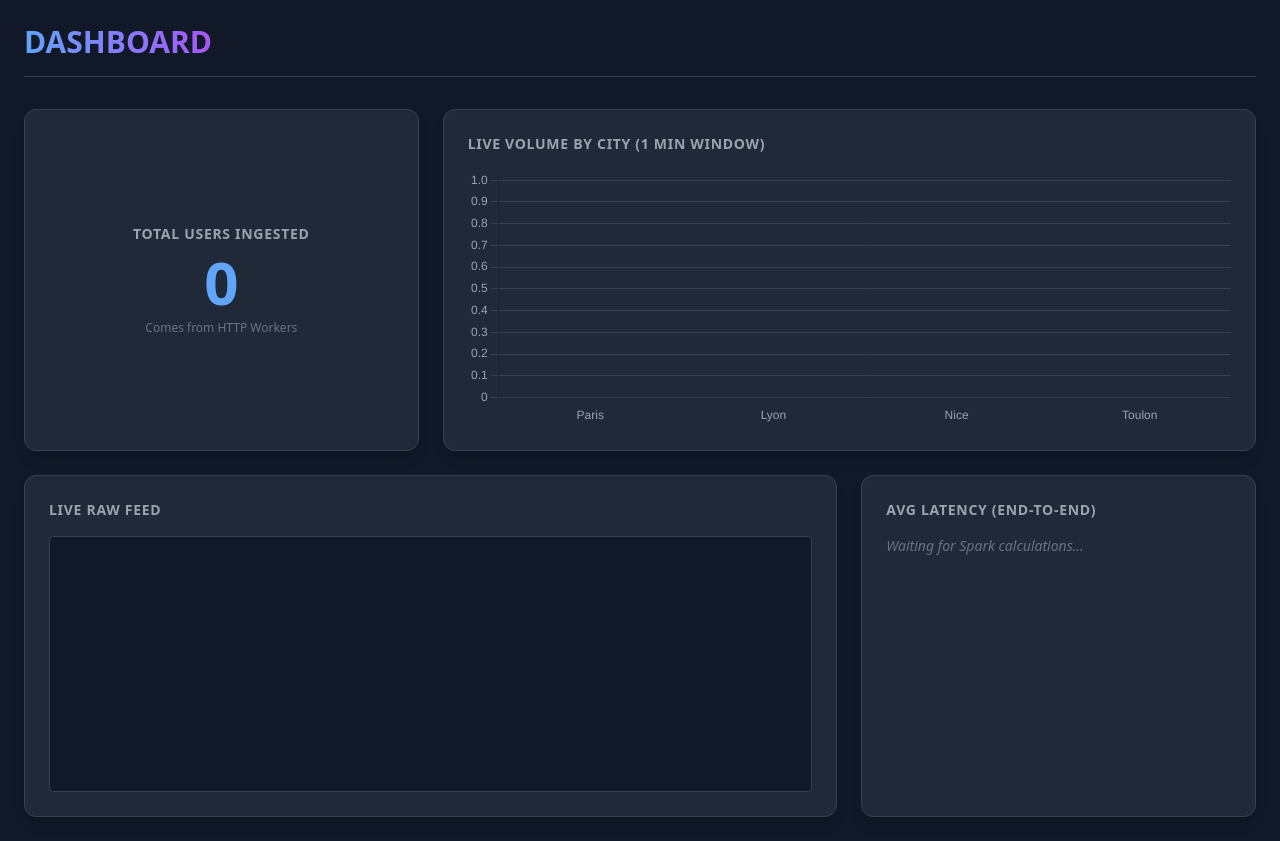
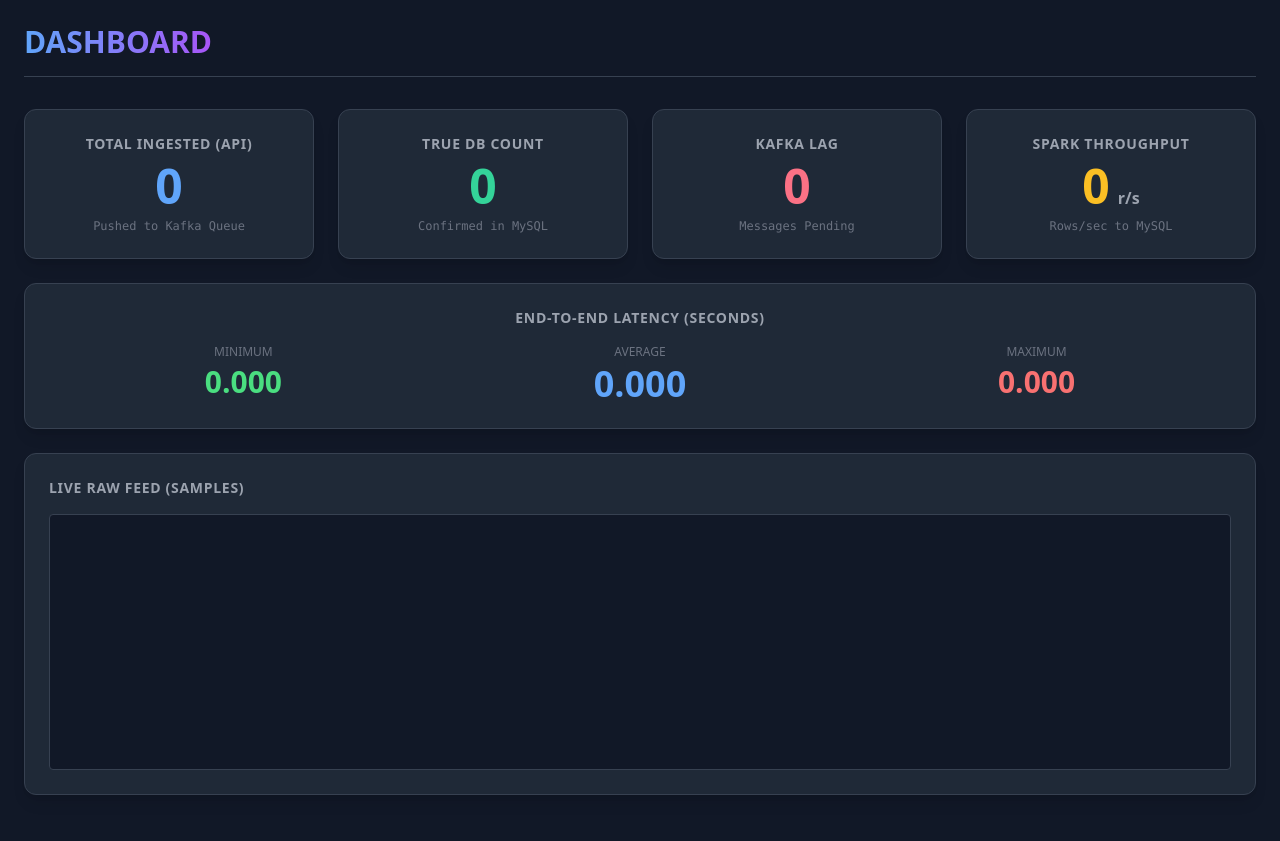
Before and after one commit to Lapsire/data-pipeline, a website: page api/public/index.html in a window 1280 px wide. After the commit the page ends 819 px from the top, so only its background shows below. Drawn offline with nearby package versions, Linux system fonts and the light colour scheme; no server answers.

Commit message:
add new dashboard with new metrics, and try to optimize spark delay consuming

```diff
--- a/api/public/index.html
+++ b/api/public/index.html
@@ -1,11 +1,10 @@
 <!DOCTYPE html>
-<html lang="en" class="dark">
+<html lang="fr" class="dark">
 <head>
     <meta charset="UTF-8">
     <meta name="viewport" content="width=device-width, initial-scale=1.0">
     <title>Dashboard</title>
     <script src="https://cdn.tailwindcss.com"></script>
-    <script src="https://cdn.jsdelivr.net/npm/chart.js"></script>
     <script src="/socket.io/socket.io.js"></script>
     <style>
         ::-webkit-scrollbar { width: 6px; }
@@ -24,76 +23,76 @@
         </div>
     </header>
 
-    <div class="grid grid-cols-1 lg:grid-cols-3 gap-6">
+    <div class="grid grid-cols-1 md:grid-cols-2 lg:grid-cols-4 gap-6 mb-6">
 
-        <div class="bg-gray-800 rounded-xl p-6 border border-gray-700 shadow-lg col-span-1 lg:col-span-1 flex flex-col justify-center items-center">
-            <h2 class="text-gray-400 text-sm font-semibold uppercase tracking-wider mb-2">Total Users Ingested</h2>
-            <div id="total-users" class="text-6xl font-black text-blue-400 tabular-nums">0</div>
-            <p class="text-gray-500 text-xs mt-2">Comes from HTTP Workers</p>
+        <div class="bg-gray-800 rounded-xl p-6 border border-gray-700 shadow-lg flex flex-col justify-center items-center text-center">
+            <h2 class="text-gray-400 text-sm font-semibold uppercase tracking-wider mb-2">Total Ingested (API)</h2>
+            <div id="total-users" class="text-5xl font-black text-blue-400 tabular-nums">0</div>
+            <p class="text-gray-500 text-xs mt-2 font-mono">Pushed to Kafka Queue</p>
         </div>
 
-        <div class="bg-gray-800 rounded-xl p-6 border border-gray-700 shadow-lg col-span-1 lg:col-span-2">
-            <h2 class="text-gray-400 text-sm font-semibold uppercase tracking-wider mb-4">Live Volume by City (1 min Window)</h2>
-            <div class="relative h-64 w-full">
-                <canvas id="cityChart"></canvas>
+        <div class="bg-gray-800 rounded-xl p-6 border border-gray-700 shadow-lg flex flex-col justify-center items-center text-center">
+            <h2 class="text-gray-400 text-sm font-semibold uppercase tracking-wider mb-2">True DB Count</h2>
+            <div id="db-count" class="text-5xl font-black text-emerald-400 tabular-nums">0</div>
+            <p class="text-gray-500 text-xs mt-2 font-mono">Confirmed in MySQL</p>
+        </div>
+
+        <div class="bg-gray-800 rounded-xl p-6 border border-gray-700 shadow-lg flex flex-col justify-center items-center text-center">
+            <h2 class="text-gray-400 text-sm font-semibold uppercase tracking-wider mb-2">Kafka Lag</h2>
+            <div id="kafka-lag" class="text-5xl font-black text-rose-400 tabular-nums">0</div>
+            <p class="text-gray-500 text-xs mt-2 font-mono">Messages Pending</p>
+        </div>
+
+        <div class="bg-gray-800 rounded-xl p-6 border border-gray-700 shadow-lg flex flex-col justify-center items-center text-center">
+            <h2 class="text-gray-400 text-sm font-semibold uppercase tracking-wider mb-2">Spark Throughput</h2>
+            <div class="flex items-baseline gap-2">
+                <div id="throughput" class="text-5xl font-black text-amber-400 tabular-nums">0</div>
+                <span class="text-gray-400 font-bold">r/s</span>
+            </div>
+            <p class="text-gray-500 text-xs mt-2 font-mono">Rows/sec to MySQL</p>
+        </div>
+
+        <div class="bg-gray-800 rounded-xl p-6 border border-gray-700 shadow-lg col-span-1 md:col-span-2 lg:col-span-4 flex flex-col justify-center items-center">
+            <h2 class="text-gray-400 text-sm font-semibold uppercase tracking-wider mb-4">End-to-End Latency (Seconds)</h2>
+            <div class="flex w-full justify-around text-center">
+                <div>
+                    <div class="text-gray-500 text-xs uppercase mb-1">Minimum</div>
+                    <div id="lat-min" class="text-3xl font-bold text-green-400 tabular-nums">0.000</div>
+                </div>
+                <div>
+                    <div class="text-gray-500 text-xs uppercase mb-1">Average</div>
+                    <div id="lat-avg" class="text-4xl font-black text-blue-400 tabular-nums">0.000</div>
+                </div>
+                <div>
+                    <div class="text-gray-500 text-xs uppercase mb-1">Maximum</div>
+                    <div id="lat-max" class="text-3xl font-bold text-red-400 tabular-nums">0.000</div>
+                </div>
             </div>
         </div>
+    </div>
 
-        <div class="bg-gray-800 rounded-xl p-6 border border-gray-700 shadow-lg col-span-1 lg:col-span-2">
-            <h2 class="text-gray-400 text-sm font-semibold uppercase tracking-wider mb-4">Live Raw Feed</h2>
-            <div class="bg-gray-900 rounded border border-gray-700 h-64 overflow-y-auto p-4 font-mono text-xs" id="live-feed">
-                </div>
-        </div>
-
-        <div class="bg-gray-800 rounded-xl p-6 border border-gray-700 shadow-lg col-span-1 lg:col-span-1">
-            <h2 class="text-gray-400 text-sm font-semibold uppercase tracking-wider mb-4">Avg Latency (End-to-End)</h2>
-            <ul id="latency-list" class="space-y-4">
-                <li class="text-gray-500 italic text-sm">Waiting for Spark calculations...</li>
-                </ul>
-        </div>
-
+    <div class="bg-gray-800 rounded-xl p-6 border border-gray-700 shadow-lg">
+        <h2 class="text-gray-400 text-sm font-semibold uppercase tracking-wider mb-4">Live Raw Feed (Samples)</h2>
+        <div class="bg-gray-900 rounded border border-gray-700 h-64 overflow-y-auto p-4 font-mono text-xs" id="live-feed">
+            </div>
     </div>
 
     <script>
         const socket = io();
 
+        // DOM Refs
+        const totalUsersEl = document.getElementById('total-users');
+        const dbCountEl = document.getElementById('db-count');
+        const kafkaLagEl = document.getElementById('kafka-lag');
+        const throughputEl = document.getElementById('throughput');
+        const latMinEl = document.getElementById('lat-min');
+        const latAvgEl = document.getElementById('lat-avg');
+        const latMaxEl = document.getElementById('lat-max');
+        const liveFeedEl = document.getElementById('live-feed');
+
         // State vars
         let totalIngested = 0;
-        const chartData = {
-            labels: ['Paris', 'Lyon', 'Nice', 'Toulon'],
-            datasets: [{
-                label: 'Users per 1 min',
-                data: [0, 0, 0, 0],
-                backgroundColor: [
-                    'rgba(59, 130, 246, 0.8)', // Blue
-                    'rgba(139, 92, 246, 0.8)', // Purple
-                    'rgba(16, 185, 129, 0.8)', // Emerald
-                    'rgba(245, 158, 11, 0.8)'  // Amber
-                ],
-                borderRadius: 4
-            }]
-        };
-        let latestWindowStart = "";
-
-        const ctx = document.getElementById('cityChart').getContext('2d');
-        const cityChart = new Chart(ctx, {
-            type: 'bar',
-            data: chartData,
-            options: {
-                responsive: true,
-                maintainAspectRatio: false,
-                animation: { duration: 500 },
-                plugins: { legend: { display: false } },
-                scales: {
-                    y: { beginAtZero: true, grid: { color: '#374151' }, ticks: { color: '#9CA3AF' } },
-                    x: { grid: { display: false }, ticks: { color: '#9CA3AF' } }
-                }
-            }
-        });
-
-        const totalUsersEl = document.getElementById('total-users');
-        const liveFeedEl = document.getElementById('live-feed');
-
+        let dbCount = 0;
         let bufferedCount = 0;
         let userLogsBuffer = [];
 
@@ -102,9 +101,19 @@
 
             userLogsBuffer.push(...payload.samples);
 
-            if (userLogsBuffer.length > 15) {
-                userLogsBuffer = userLogsBuffer.slice(-15);
+            if (userLogsBuffer.length > 20) {
+                userLogsBuffer = userLogsBuffer.slice(-20);
             }
+        });
+
+        socket.on('metrics_update', (metric) => {
+            dbCount += metric.count;
+            dbCountEl.innerText = dbCount.toLocaleString();
+
+            throughputEl.innerText = Math.round(metric.throughput).toLocaleString();
+            latMinEl.innerText = metric.min_latency.toFixed(3);
+            latAvgEl.innerText = metric.avg_latency.toFixed(3);
+            latMaxEl.innerText = metric.max_latency.toFixed(3);
         });
 
         setInterval(() => {
@@ -114,81 +123,29 @@
                 bufferedCount = 0;
             }
 
+            const lag = Math.max(0, totalIngested - dbCount);
+            kafkaLagEl.innerText = lag.toLocaleString();
+
             if (userLogsBuffer.length > 0) {
                 let htmlString = "";
                 userLogsBuffer.forEach(user => {
                     htmlString += `
-                        <div class="mb-1 flex gap-3 text-gray-300">
-                            <span class="text-green-400">[${new Date().toLocaleTimeString()}]</span>
-                            <span class="text-blue-300 font-bold">${user.city}</span>
+                        <div class="mb-1 flex gap-3 text-gray-300 border-l-2 border-blue-500 pl-2">
+                            <span class="text-green-400 font-bold">[${new Date().toLocaleTimeString()}]</span>
+                            <span class="text-blue-300 font-bold uppercase">${user.city}</span>
                             <span>${user.name} (${user.age} yo) ingested.</span>
                         </div>
                     `;
                 });
 
                 liveFeedEl.insertAdjacentHTML('afterbegin', htmlString);
-                userLogsBuffer = []; // On vide le tampon des logs
+                userLogsBuffer = [];
 
                 while (liveFeedEl.children.length > 50) {
                     liveFeedEl.lastElementChild.remove();
                 }
             }
         }, 250);
-
-        // Listen the metrics
-        const latencyListEl = document.getElementById('latency-list');
-        // Store the latest metrics per city to update the UI
-        const currentMetrics = {};
-
-        socket.on('metrics_update', (metric) => {
-            if (latencyListEl.innerHTML.includes("Waiting")) latencyListEl.innerHTML = '';
-
-            const city = metric.city;
-            const windowStart = metric.window.start;
-            if (windowStart < latestWindowStart) return;
-
-            if (windowStart > latestWindowStart) {
-                latestWindowStart = windowStart;
-            }
-
-            const volume = metric.volume;
-            // Round latency to 3 decimals
-            const latency = parseFloat(metric.avg_latency).toFixed(3);
-
-            // Save to local state
-            currentMetrics[city] = { volume, latency };
-
-            // Update the chart
-            const cityIndex = chartData.labels.indexOf(city);
-            if (cityIndex !== -1) {
-                chartData.datasets[0].data[cityIndex] = volume;
-                cityChart.update();
-            }
-
-            renderLatencyBoard();
-        });
-
-        function renderLatencyBoard() {
-            latencyListEl.innerHTML = '';
-            for (const [city, data] of Object.entries(currentMetrics)) {
-
-                // Determine color based on latency (Good < 0.5s, Medium < 1.5s, Bad > 1.5s)
-                let colorClass = "text-green-400";
-                if (data.latency > 1.5) colorClass = "text-red-400";
-                else if (data.latency > 0.5) colorClass = "text-yellow-400";
-
-                const li = document.createElement('li');
-                li.className = 'flex justify-between items-center bg-gray-700/50 p-3 rounded-lg border border-gray-600';
-                li.innerHTML = `
-                    <span class="font-semibold text-gray-200">${city}</span>
-                    <div class="flex flex-col items-end">
-                        <span class="${colorClass} font-mono font-bold">${data.latency}s</span>
-                        <span class="text-xs text-gray-400">${data.volume} msgs/1 min</span>
-                    </div>
-                `;
-                latencyListEl.appendChild(li);
-            }
-        }
     </script>
 </body>
 </html>
```
Also changed, not shown: 1 other file.
